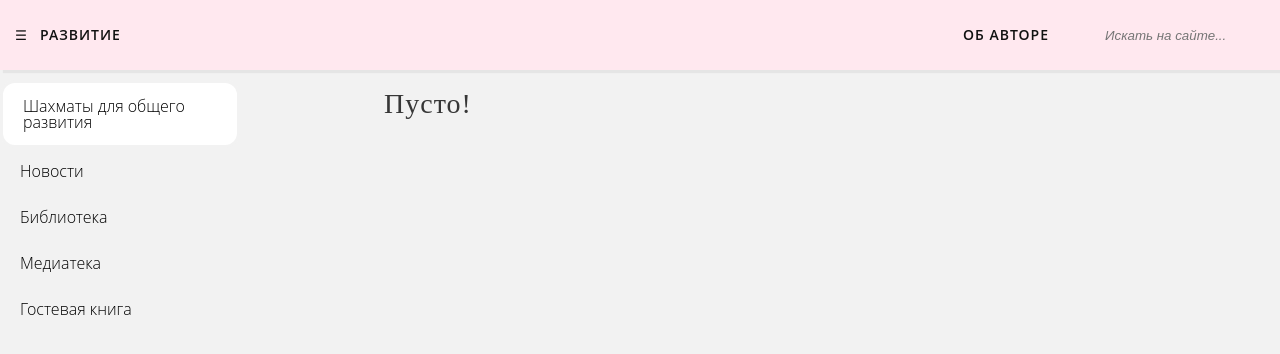
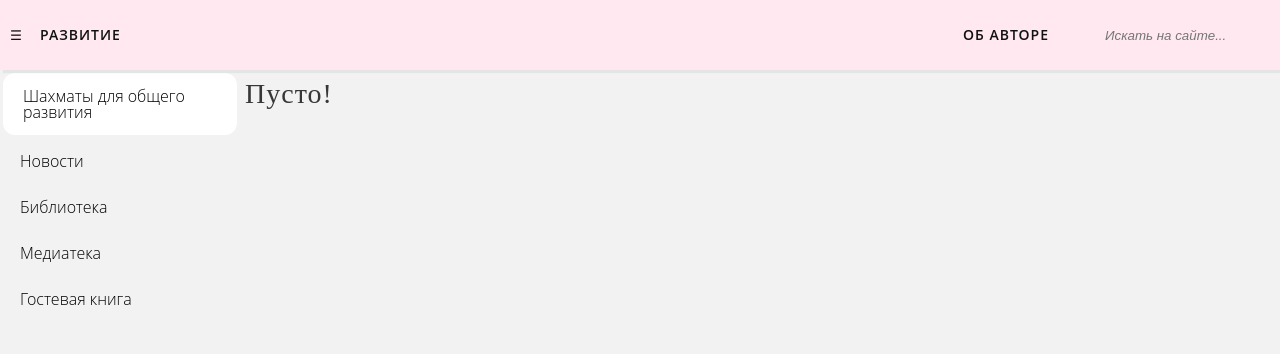
Before and after one commit to GluhovDmitry/personal_blog, a Django app: page /chess/ in a window 1280 px wide. Shown: the top 354 px of the page. Run offline with Django 3.2, Linux system fonts and the light colour scheme; data that the repository does not hold is empty.

Commit message:
Added adaptivity

```diff
--- a/blog/static/css/index.css
+++ b/blog/static/css/index.css
@@ -12,9 +12,9 @@ body, html {
 }
 #content {
     position: absolute;
-    top: 80px;
+    top: 70px;
     right: 10%;
-    left: 30%;
+    left: 245px;
     height: auto;
 }
 #post {
@@ -28,17 +28,19 @@ body, html {
     text-decoration: none;
 }
 .list {
+    position: relative;
     margin-top: 10px;
     color: #373737;
     text-decoration: none;
 }
 #sidebar {
+    z-index: 99998;
     position: fixed;
     background: #f2f2f2;
-    top: 80px;
+    top: 70px;
     left: 0;
     width: 240px;
-    height: auto;
+    height: 100%;
     box-sizing: border-box;
    -moz-box-sizing: border-box;
    overflow: hidden;
@@ -134,6 +136,7 @@ header {
 .bar {
    position: fixed;
    top: 28px;
+   left: 10px;
    float: left;
    color: #111;
    letter-spacing: 1px;
@@ -208,3 +211,13 @@ header {
 #searchform input:focus {
    outline: 2px solid #EBEBE3;
 }
+
+
+@media (max-width: 680px) {
+    #sidebar {
+        width: 0px;
+    }
+    #content {
+        left: 10px;
+    }
+}
--- a/blog/templates/base.html
+++ b/blog/templates/base.html
@@ -7,6 +7,7 @@
     <title>Title</title>
 </head>
 <body>
+
 <header>
     <nav class="container">
       <button class="bar" onclick="openCloseBar()">&#9776</button>
@@ -20,6 +21,7 @@
       </ul>
     </nav>
 </header>
+
 <div id="main">
     <div id="sidebar">
         <ul>
@@ -37,16 +39,23 @@
 </div>
 <footer></footer>
 <script>
+
     document.querySelectorAll('#sidebar a').forEach((link) => {
         if (link.pathname === location.pathname) {
             link.classList.add('active')
         }
     });
+
     function openCloseBar() {
         if (document.getElementById("sidebar").style.width === "0px") {
             document.getElementById("sidebar").style.width = "240px";
+            document.getElementById("content").style.left = "240px";
+            if (window.innerWidth <= 680) {
+                document.getElementById("content").style.left = "10px";
+            }
         } else {
             document.getElementById("sidebar").style.width = "0px";
+            document.getElementById("content").style.left = "10px";
         }
     }
 </script>
--- a/blog/templates/post.html
+++ b/blog/templates/post.html
@@ -1,6 +1,6 @@
 {% extends 'base.html' %}
 {% block content %}
-<div class="post">
+<div id="post">
     <h1>{{ post.datetime }}</h1>
     <h1>{{ post.title }}</h1>
     <h1>{{ post.content }}</h1>
--- a/personal_blog/urls.py
+++ b/personal_blog/urls.py
@@ -32,4 +32,4 @@ urlpatterns = [
     path('media/<int:pk>/', views.media_post_detail, name='media_post_detail'),
     path('guest/', views.guest, name='guest'),
     path('guest/<int:pk>/', views.guest_post_detail, name='guest_post_detail,'),
-] + static(settings.MEDIA_URL, document_root=settings.MEDIA_ROOT)
+] #+ static(settings.MEDIA_URL, document_root=settings.MEDIA_ROOT)
```
